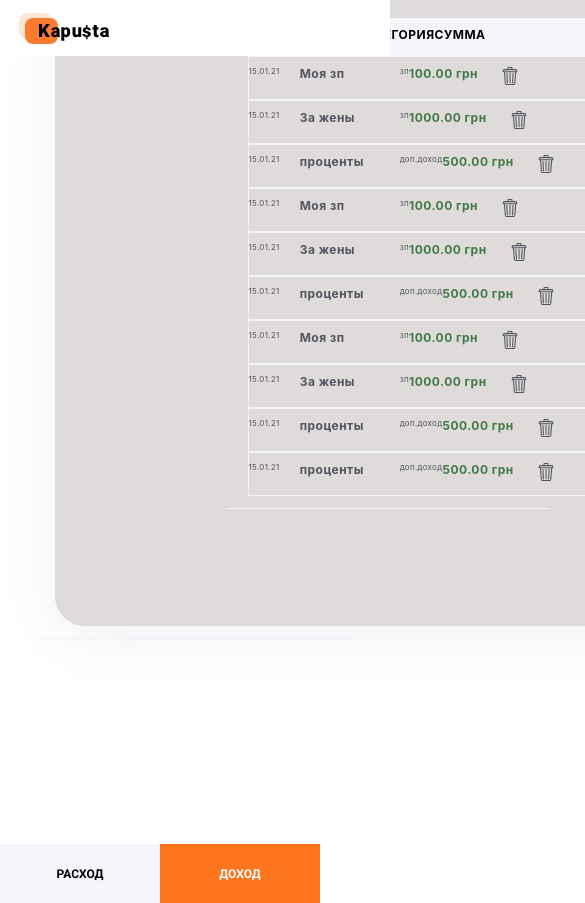
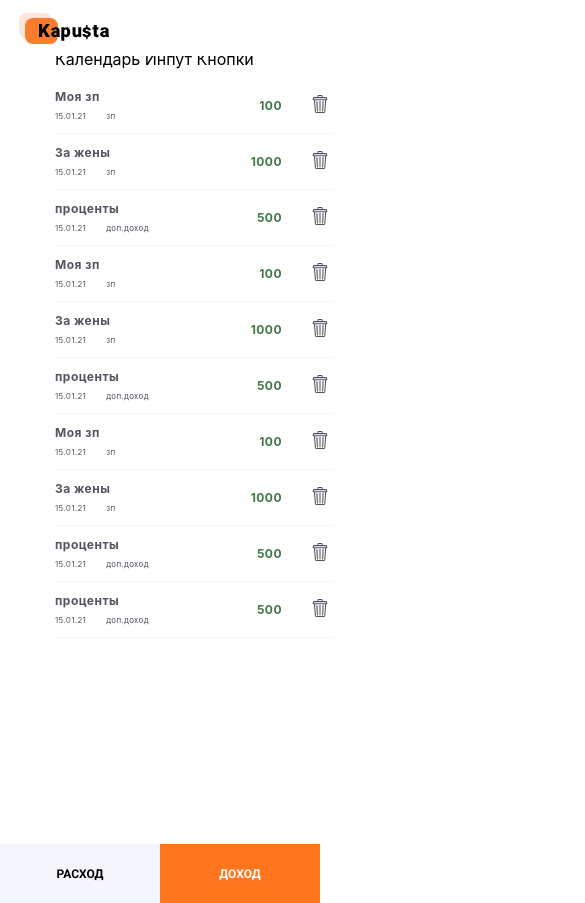
Before and after one commit to Sluchevska/team-proj-smartfinance-front, a React (Create React App) app: page /debit in a window 390 px wide. Shown: the top 903 px of the page, 585 px wide, since content can reach past the window. Built offline with nearby package versions, Linux system fonts and the light colour scheme.

Commit message:
debit mobile edited

```diff
--- a/src/components/CreditPage/CreditItem/CreditItem.js
+++ b/src/components/CreditPage/CreditItem/CreditItem.js
@@ -9,7 +9,6 @@ import {
     Date,
     Type,
     Sum,
-    Transaction,
     Wrapper
 } from './CreditItem.styled';
 import IconButton from '../../IconButton';
@@ -39,7 +38,7 @@ function CreditItem({ transactions }) {
                 </NameInfo>
             </WrapperInfo>
             <WrapperSum>
-                <Sum>{transactions.sum}</Sum>
+                <Sum>-{transactions.sum}.00 грн</Sum>
                 <IconButton onClick={() => console.log('Pressed')}>
                     {<DeleteIcon width="18" height="18" fill="black" />}
                 </IconButton>
--- a/src/components/DebitPage/DebitItem/DebitItem.js
+++ b/src/components/DebitPage/DebitItem/DebitItem.js
@@ -1,4 +1,5 @@
 import React from 'react';
+import useMediaQuery from '@mui/material/useMediaQuery';
 import {
     Container,
     WrapperInfo,
@@ -8,59 +9,42 @@ import {
     Date,
     Type,
     Sum,
-    Transaction,
     Wrapper
 } from './DebitItem.styled';
-// import IconButton from '../../IconButton';
+import IconButton from '../../IconButton';
 import { ReactComponent as DeleteIcon } from '../../../icons/delete.svg';
 
-function CreditItem ({ transactions }) {
+function DebitItem({ transactions }) {
+    const matches = useMediaQuery('(min-width:768px)');
+    if (matches === true) {
         return (
                 <Wrapper>
                     <Date >{transactions.date}</Date>
                     <Name >{transactions.name}</Name>
                     <Type >{transactions.type}</Type>
-            <Sum >{transactions.sum}.00 грн</Sum>
-            <DeleteIcon width="36" height="18" fill="black" />
+                    <Sum >-{transactions.sum}.00 грн</Sum>
+                    <IconButton onClick={() => console.log('Pressed')}>
+                        {<DeleteIcon width="18" height="18" fill="black" />}
+                    </IconButton>
                 </Wrapper>
+            )
+    } else return (
+         <Container>
+            <WrapperInfo>
+                <Name>{transactions.name}</Name>
+                <NameInfo>
+                    <Date>{transactions.date}</Date>
+                    <Type>{transactions.type}</Type>
+                </NameInfo>
+            </WrapperInfo>
+            <WrapperSum>
+                <Sum>{transactions.sum}</Sum>
+                <IconButton onClick={() => console.log('Pressed')}>
+                    {<DeleteIcon width="18" height="18" fill="black" />}
+                </IconButton>
+            </WrapperSum>
+        </Container>
     )
 }
 
-export default CreditItem;
-
-//вариант мобилки
-/* <Container>
-            <WrapperInfo>
-                <Name>Метро</Name>
-                <NameInfo>
-                    <Date>13.01.22</Date>
-                    <Type>Транспорт</Type>
-                </NameInfo>
-            </WrapperInfo>
-            <WrapperSum>
-                <Sum>-10</Sum>
-                <DeleteIcon width="18" height="18" fill="black" />
-            </WrapperSum>
-
-            {/* <IconButton onClick={onSubmit}>
-                <DeleteIcon onClick={onSubmit} width="40" height="40" fill = "black"/>
-        </IconButton> */
-        // </Container> */}
-
-        //<button onClick={() => dispatch(actions.deleteContact(contacts.id))}>Delete</button>
-
-        //function CreditItem ({ transactions }) {
-    // const dispatch = useDispatch();
-// return (
-//     <div >
-//         <p >
-//             <span >{transactions.date}</span>
-//             <span >{transactions.name}</span>
-//             <span >{transactions.type}</span>
-//             <span >{transactions.sum}</span>
-//         </p>
-//         <DeleteIcon width="40" height="40" fill = "black"/>
-//     </div>
-// )
-
-// }
+export default DebitItem;
--- a/src/components/DebitPage/DebitItem/DebitItem.styled.jsx
+++ b/src/components/DebitPage/DebitItem/DebitItem.styled.jsx
@@ -3,15 +3,18 @@ import styled from '@emotion/styled'
 export const Container = styled.div`
   display:flex;
   justify-content:space-between;
-  margin-left: auto;
+  padding-top:12px;
+  padding-bottom:12px;
+  /* margin-left: auto;
   margin-right: auto;
   padding-left: 20px;
   padding-right: 20px;
   padding-bottom:12px;
-  width: 320px;
+  width: 320px; */
   border-bottom: solid 1px #F5F6FB;
 
   @media screen and (min-width: 768px) {
+    padding:0;
     padding-left: 81px;
     padding-right: 81px;
     padding-bottom:0;
@@ -26,13 +29,15 @@ export const Container = styled.div`
   }
   `
 export const Wrapper = styled.div`
-  width:606px;
-  display:inline-flex;
 
-  padding-top:10px;
-  padding-bottom:10px;
-  border: solid 1px #F5F6FB;
+  @media screen and (min-width: 768px) {
+    width:606px;
+    display:inline-flex;
 
+    padding-top:10px;
+    padding-bottom:10px;
+    border: solid 1px #F5F6FB;
+    }
   @media screen and (min-width: 1280px) {
     width:760px;
   }
@@ -121,6 +126,7 @@ export const Type = styled.span`
   }
     `
 export const Sum = styled.span`
+
   margin:0;
   margin-right:23px;
   color: #407946;
@@ -129,6 +135,11 @@ export const Sum = styled.span`
   font-weight:700;
   line-height: 1.167;
   letter-spacing: 0.04em;
+
+  @media screen and (max-width: 767px) {
+    display:flex;
+    align-items:center;
+  }
 
   @media screen and (min-width: 768px) {
     margin-right:40px;
--- a/src/components/DebitPage/DebitPage.js
+++ b/src/components/DebitPage/DebitPage.js
@@ -1,4 +1,5 @@
 import React from 'react';
+import useMediaQuery from '@mui/material/useMediaQuery';
 import {
     Box,
     Container,
@@ -15,10 +16,11 @@ import BalanceBar from '../BalanceBar';
 import DebitList from './DebitList';
 import Summary from '../Summary';
 
-import debitTransactions from '../../data/debitTransactions.json';
+import DebitTransactions from '../../data/debitTransactions.json';
 import data from '../../data/summary.json'
 
-function BalancePage() {
+function DebitPage() {
+    const matches = useMediaQuery('(min-width:768px)');
     return (
         <div>
             <BalanceBar />
@@ -30,13 +32,13 @@ function BalancePage() {
                     </div>
                     <Wrapper>
                         <TransactionsWrapper>
-                            <Header>
+                            {matches===true? <Header>
                                 <Date >ДАТА</Date>
                                 <Name >ОПИСАНИЕ</Name>
                                 <Type >КАТЕГОРИЯ</Type>
                                 <Sum >СУММА</Sum>
-                            </Header>
-                            <DebitList transactions={debitTransactions}/>
+                            </Header>: null}
+                            <DebitList transactions={DebitTransactions}/>
                         </TransactionsWrapper>
                         <Summary data={data}/>
                     </Wrapper>
@@ -46,4 +48,4 @@ function BalancePage() {
     );
 }
 
-export default BalancePage;
+export default DebitPage;
--- a/src/components/DebitPage/DebitPage.styled.jsx
+++ b/src/components/DebitPage/DebitPage.styled.jsx
@@ -7,7 +7,7 @@ export const Container = styled.div`
   padding-right: 20px;
   padding-bottom:12px;
   width: 320px;
-  border-bottom: solid 1px #F5F6FB;
+  //border-bottom: solid 1px #F5F6FB;
 
   @media screen and (min-width: 768px) {
     padding-left: 52px;
@@ -24,11 +24,15 @@ export const Container = styled.div`
   }
   `
 export const Box = styled.div`
+
+    padding-top:50px;
+  @media screen and (min-width: 768px) {
     width:665px;
     height:626px;
     background-color: #dfdbdb;
     box-shadow: 0px 10px 60px rgba(170, 178, 197, 0.2);
     border-radius: 0px 30px 30px 30px;
+    }
 
    @media screen and (min-width: 1280px) {
     width:1060px;
@@ -36,6 +40,7 @@ export const Box = styled.div`
   }
   `
 export const Wrapper = styled.div`
+  margin-top:10px;
   @media screen and (min-width: 1280px) {
     display:flex;
   }
@@ -43,17 +48,17 @@ export const Wrapper = styled.div`
   export const TransactionsWrapper = styled.div`
     margin-left: auto;
     margin-right: auto;
-    padding-left: 20px;
-    padding-right: 20px;
+    /* padding-left: 20px;
+    padding-right: 20px; */
     padding-bottom:12px;
-    width: 320px;
-    border-bottom: solid 1px #F5F6FB;
+    /* width: 320px; */
+    //border-bottom: solid 1px #F5F6FB;
 
   @media screen and (min-width: 768px) {
     margin-left: 30px;
     margin-right: 30px;
     padding:0;
-    padding-top:100px;
+    /* padding-top:100px; */
     width: 665px;
     border-bottom: none;
   }
@@ -62,7 +67,7 @@ export const Wrapper = styled.div`
     margin:0;
     margin-right:30px;
     padding-left: 20px;
-    padding-top:100px;
+    /* padding-top:100px; */
     width: 780px;
   }
   `
```
Lines whose indentation alone changed are shown as unchanged.
